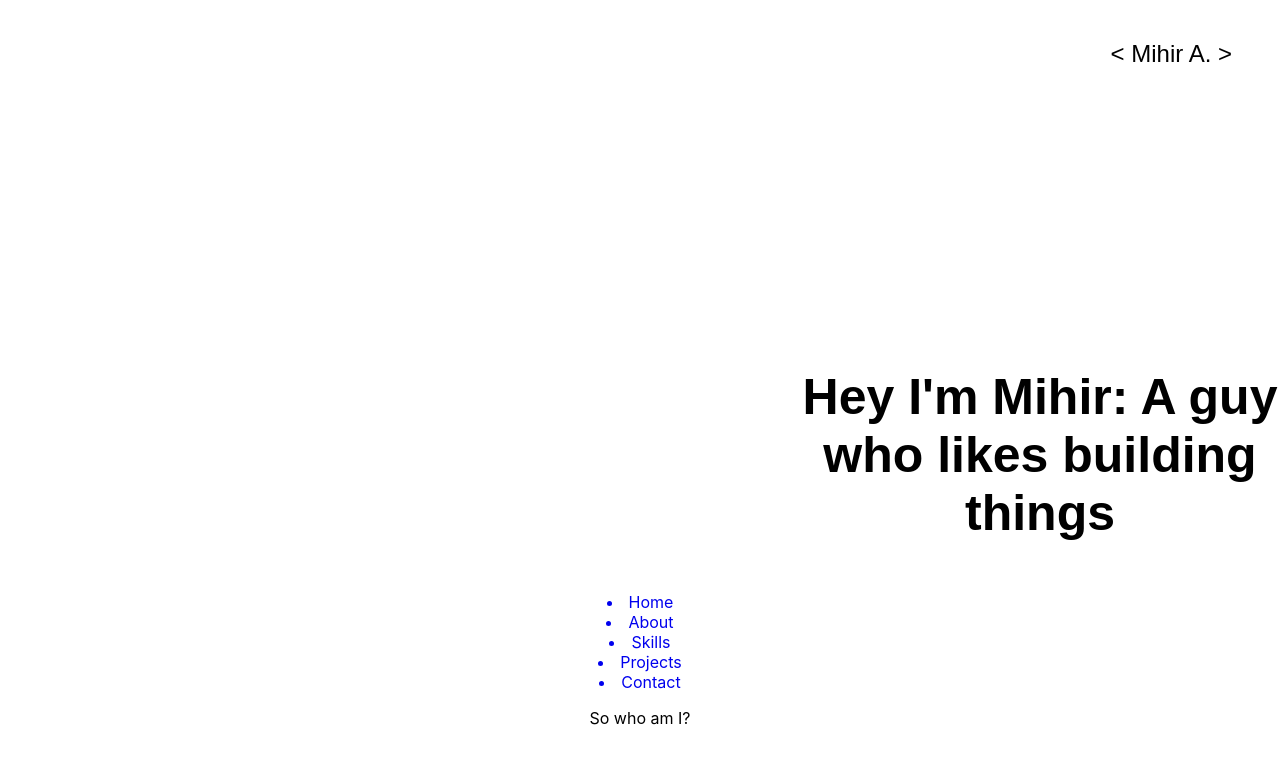
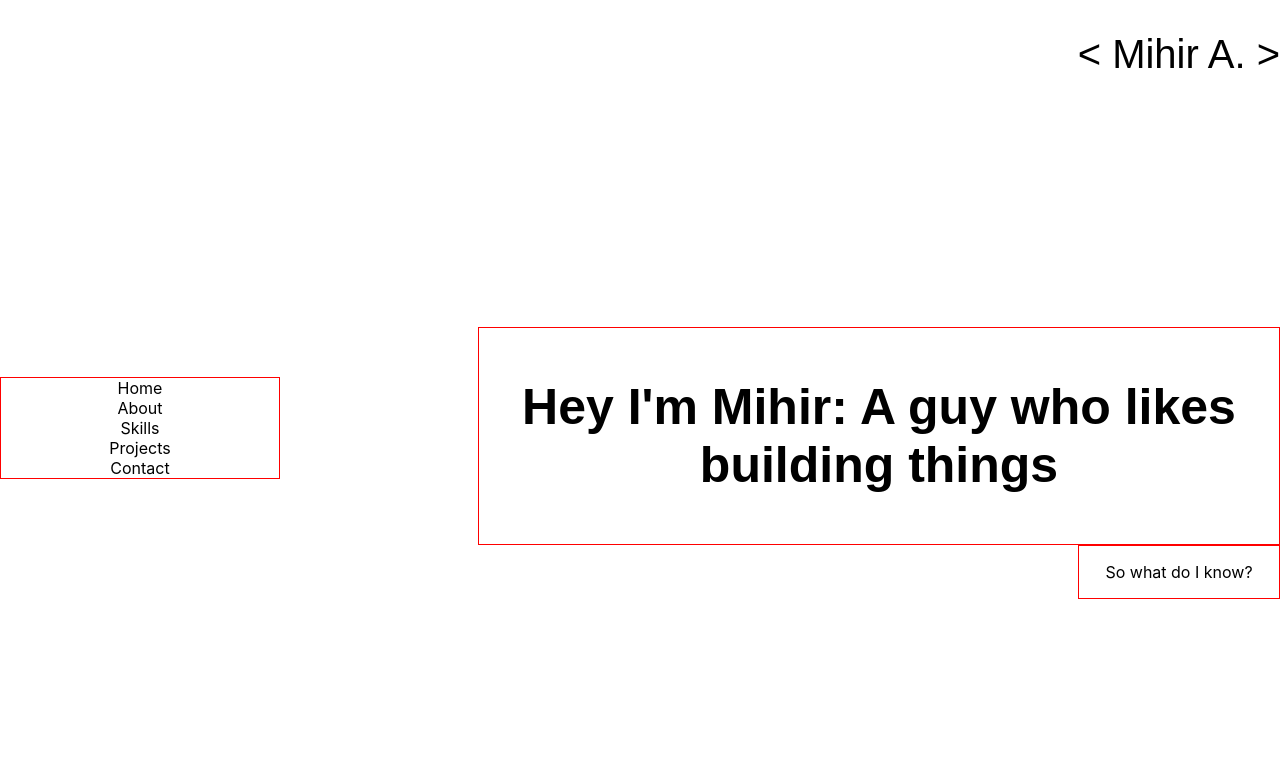
Before and after one commit to Mihir-Achyuta/PersonalWebsite, a React (Create React App) app in the folder frontend/: page / in a window 1280 px wide. Shown: the top 764 px of the page. Built offline with nearby package versions, Linux system fonts and the light colour scheme; no server answers.

Commit message:
layed out navbar and introduction

```diff
--- a/frontend/src/App.css
+++ b/frontend/src/App.css
@@ -1,7 +1,3 @@
-.App {
-  text-align: center;
-}
-
 body{
   margin: 0;
   padding: 0;
@@ -18,6 +14,10 @@
   text-decoration: none;
 }
 
+.App {
+  text-align: center;
+}
+
 .header a{
   color: black;
 }
@@ -27,39 +27,40 @@
   margin-top: 2rem;
   font-size: 2.5rem;
   font-family: 'Prompt', sans-serif;
-}
-
-.LeftSideHeader li{
-  display: inline;
-  font-family: 'Prompt', sans-serif;
-  margin: 10px;
-}
-
-.RightSideItems{
-  margin-right: 3rem;
-  margin-top: 2.5rem;
-  font-size: 1.5rem;
-}
-
-.RightSideItems a{
-  margin-left: 15px;
-  margin-right: 15px;
+  float: right;
 }
 
 .Introduction{
-  text-align: center;
+  border: 1px solid red;
+  width: 800px;
+  float: right;
+  margin-top: 250px;
 }
 
 .IntroductionName{
-  margin-top: 300px;
+  margin: auto;
   font-family: 'Dosis', sans-serif;
   font-weight: 700;
   Font-Size: 50px;
-  margin-left: 800px;
 }
 
-.IntroductionProfession{
-  font-family: 'Dosis', sans-serif;
-  font-weight: 200;
-  Font-Size: 25px;
+.TransitionAbout{
+  float: right;
 }
+
+.TransitionNavbar{
+  margin-top: 300px;
+  margin-right: 1000px;
+  border: 1px solid red;
+}
+
+.TransitionNavbar a{
+  list-style-type: none;
+  color : black;
+}
+
+.TransitionQuestion{
+  margin-left: 750px;
+  border: 1px solid red;
+  width: 200px;
+}
--- a/frontend/src/App.js
+++ b/frontend/src/App.js
@@ -10,9 +10,9 @@
 
   callAPI() {
     fetch("http://localhost:9000/testAPI")
-            .then(res => res.text())
-            .then(res => this.setState({ apiResponse: res }))
-            .catch(err => err);
+      .then((res) => res.text())
+      .then((res) => this.setState({ apiResponse: res }))
+      .catch((err) => err);
   }
 
   componentDidMount() {
@@ -24,18 +24,19 @@
       <div className="App">
         <div class="header">
           <ul>
-                <div class = "RightSideItems" style = {{float:"right"}}>
+            <div class="RightSideItems">
               <li>&lt; Mihir A. &gt;</li>
             </div>
           </ul>
         </div>
+
         <div class="Introduction">
           <div class="IntroductionName">
             <p>Hey I'm Mihir: A guy who likes building things</p>
           </div>
         </div>
-            <div class="TransitionAbout">
-              <div class = "TransitionNavbar">
+
+        <div class="TransitionNavbar">
           <a href="#">
             <li>Home</li>
           </a>
@@ -52,12 +53,12 @@
             <li> Contact </li>
           </a>
         </div>
+
+        <div class="TransitionAbout">
           <div class="TransitionQuestion">
-                <p>So who am I?</p>
+            <p>So what do I know?</p>
           </div>
         </div>
-            <header className="App-header">
-            </header>
         <p className="App-intro">{this.state.apiResponse}</p>
       </div>
     );
```
Also changed, not shown: 2 other files (tests, documents, lock files or other folders). Lines whose indentation alone changed are shown as unchanged.
